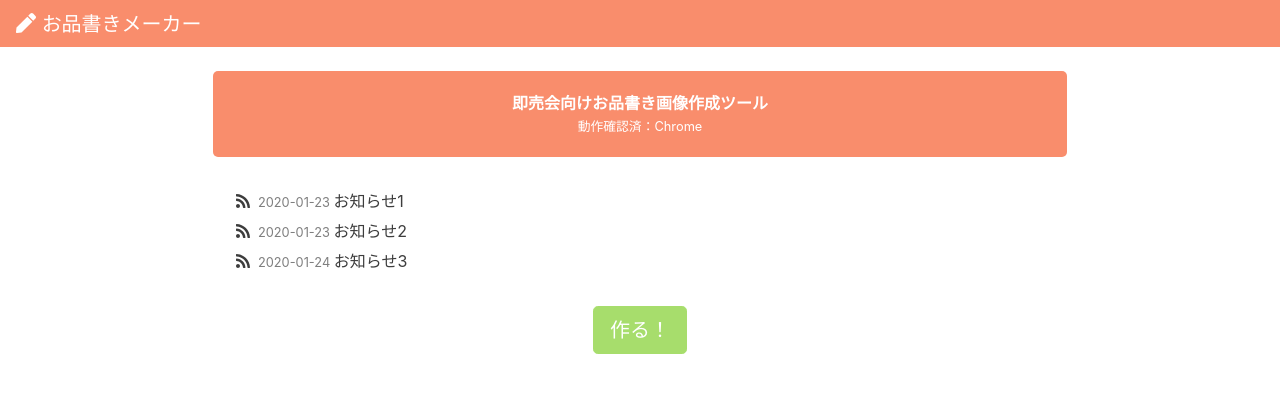
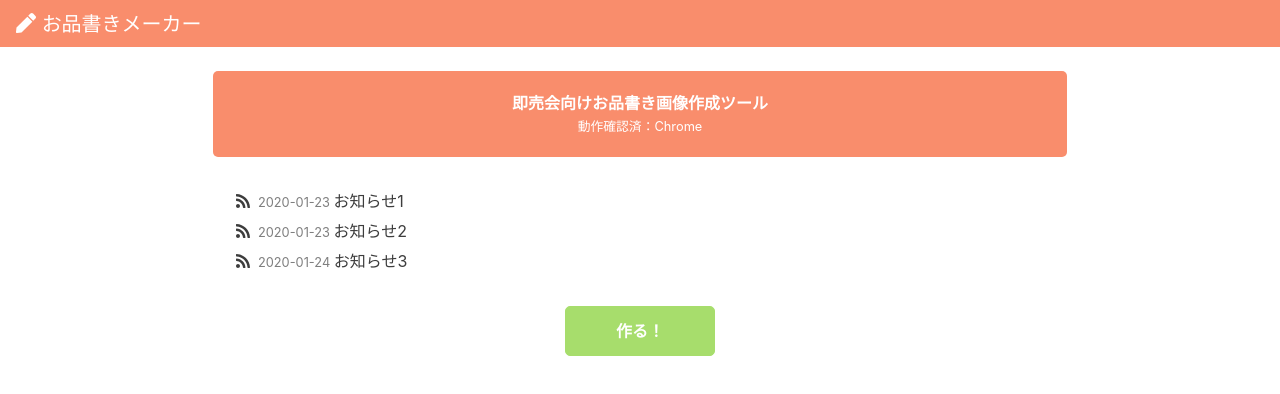
Before and after one commit to kyoruni/oshinagaki, a Vue app: page / in a window 1280 px wide. Shown: the top 394 px of the page. Built offline with nearby package versions, Linux system fonts and the light colour scheme.

Commit message:
:wrench: 作るボタン修正

```diff
--- a/src/views/Home.vue
+++ b/src/views/Home.vue
@@ -17,9 +17,9 @@
     <news />
     <!-- 作る！ -->
     <div class="making mt-4">
-      <b-button size="lg" class="making--button">
+      <button class="making--button p-3">
         作る！
-      </b-button>
+      </button>
     </div>
   </div>
 </template>
@@ -59,13 +59,15 @@ export default {
   &--button {
     background: #82d02f;
     border: 1px solid #82d02f;
+    border-radius: 5px;
+    color: #fff;
+    font-weight: bold;
     opacity: 0.7;
+    transition: 0.3s ease-in-out;
+    width: 150px;
     -webkit-transition: 0.3s ease-in-out;
-    transition: 0.3s ease-in-out;
     // ボタンにマウス乗せたとき
     &:hover {
-      background: #82d02f;
-      border: 1px solid #82d02f;
       opacity: 1.5;
     }
   }
```
